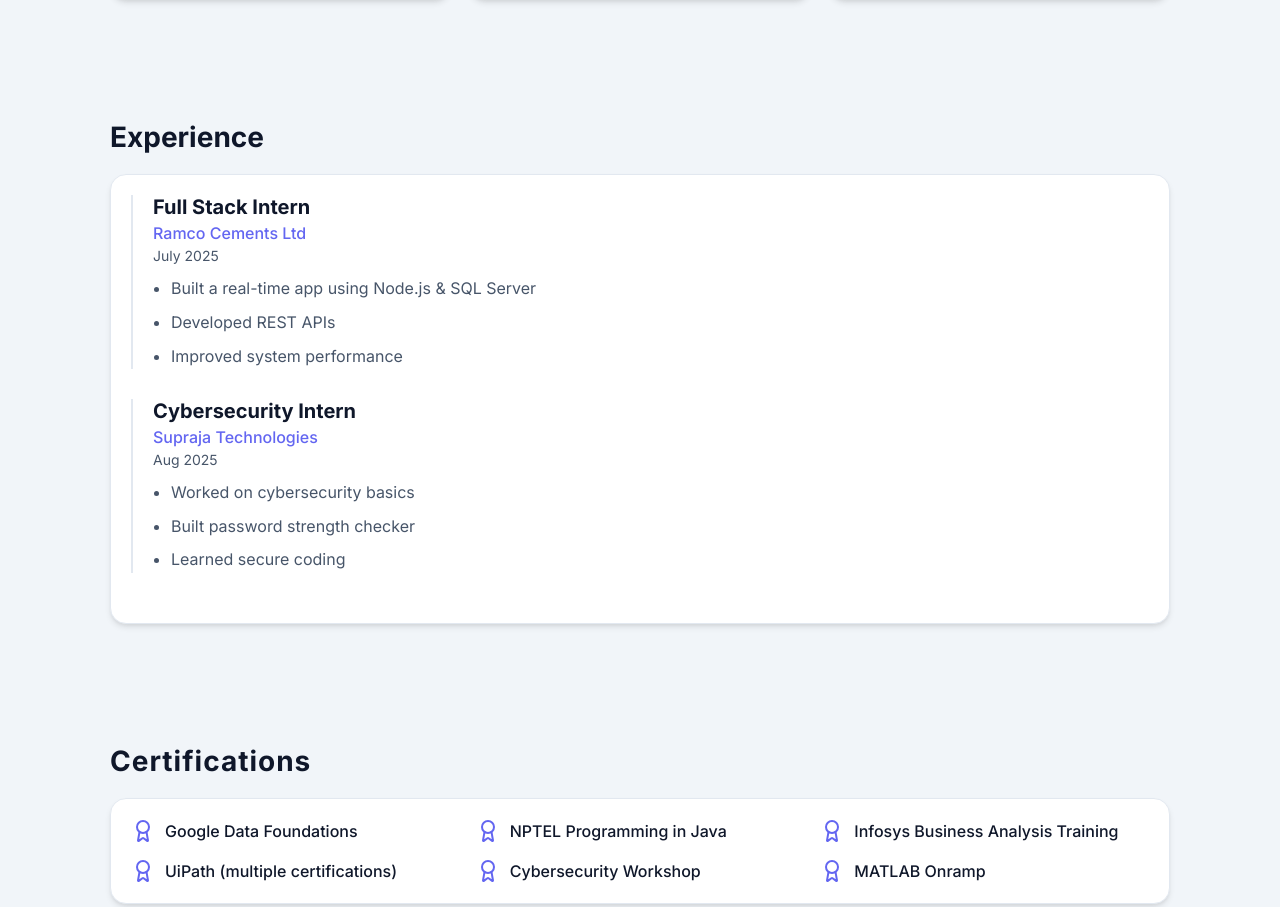
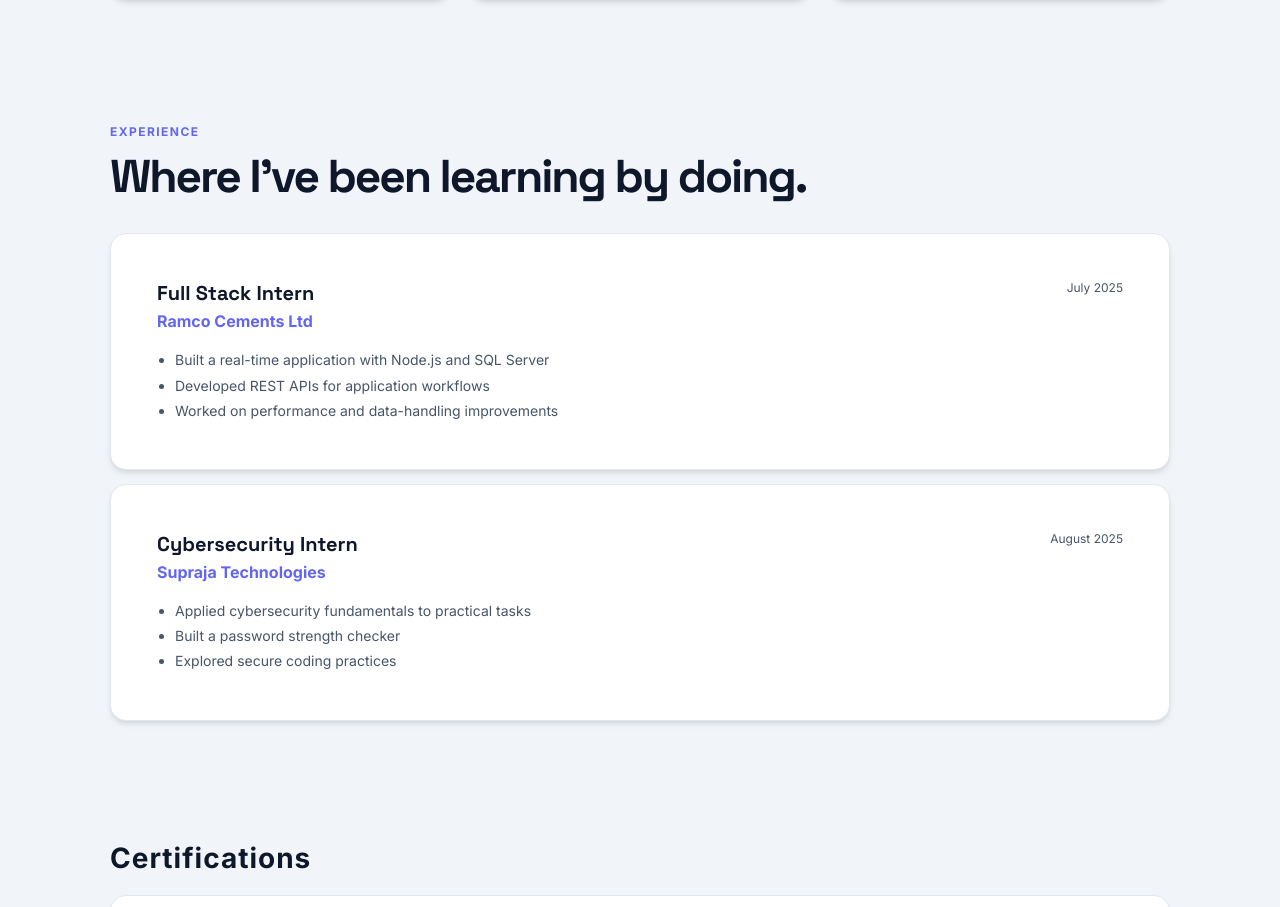
Before and after one commit to rajakaleeswaran/my-portfolio, a React (Vite) app: page / in a window 1280 px wide. Shown: the part 2339-3246 px from the top of the page. Built offline with nearby package versions, Linux system fonts and the light colour scheme.

Commit message:
Redesign experience section with recruiter-friendly timeline cards

```diff
--- a/src/components/Experience.jsx
+++ b/src/components/Experience.jsx
@@ -4,56 +4,12 @@ import SectionContainer from "./SectionContainer";
 import HoverCard from "./HoverCard";
 
 const experienceData = [
-  {
-    role: "Full Stack Intern",
-    company: "Ramco Cements Ltd",
-    date: "July 2025",
-    bullets: [
-      "Built a real-time app using Node.js & SQL Server",
-      "Developed REST APIs",
-      "Improved system performance",
-    ],
-  },
-  {
-    role: "Cybersecurity Intern",
-    company: "Supraja Technologies",
-    date: "Aug 2025",
-    bullets: [
-      "Worked on cybersecurity basics",
-      "Built password strength checker",
-      "Learned secure coding",
-    ],
-  },
+  { role: "Full Stack Intern", company: "Ramco Cements Ltd", date: "July 2025", bullets: ["Built a real-time application with Node.js and SQL Server", "Developed REST APIs for application workflows", "Worked on performance and data-handling improvements"] },
+  { role: "Cybersecurity Intern", company: "Supraja Technologies", date: "August 2025", bullets: ["Applied cybersecurity fundamentals to practical tasks", "Built a password strength checker", "Explored secure coding practices"] },
 ];
 
 const Experience = () => {
   const { colors } = useContext(ThemeContext);
-
-  return (
-    <SectionContainer>
-      <h2 style={{ color: colors.text, fontSize: "28px", marginBottom: "20px" }}>
-        Experience
-      </h2>
-
-      <HoverCard>
-        {experienceData.map((exp, index) => (
-          <div key={index} style={{ marginBottom: "30px", borderLeft: `2px solid ${colors.border}`, paddingLeft: "20px" }}>
-            <h3 style={{ color: colors.text, fontSize: "20px", marginBottom: "4px" }}>{exp.role}</h3>
-            <p style={{ color: colors.accent, fontWeight: "500", fontSize: "16px" }}>{exp.company}</p>
-            <p style={{ color: colors.textSecondary, fontSize: "14px", marginTop: "4px", marginBottom: "12px" }}>{exp.date}</p>
-
-            <ul style={{ marginTop: "10px", paddingLeft: "18px" }}>
-              {exp.bullets.map((b, i) => (
-                <li key={i} style={{ color: colors.textSecondary, marginBottom: "8px", lineHeight: "1.6" }}>
-                  {b}
-                </li>
-              ))}
-            </ul>
-          </div>
-        ))}
-      </HoverCard>
-    </SectionContainer>
-  );
+  return <SectionContainer><div className="section-heading"><span className="section-kicker">Experience</span><h2 className="section-title" style={{ color: colors.text }}>Where I’ve been learning by doing.</h2></div><div className="timeline">{experienceData.map((exp) => <HoverCard key={exp.company}><article className="experience-card"><div><h3 style={{ color: colors.text }}>{exp.role}</h3><p className="experience-company">{exp.company}</p><ul className="experience-list">{exp.bullets.map((item) => <li key={item}>{item}</li>)}</ul></div><span className="experience-date">{exp.date}</span></article></HoverCard>)}</div></SectionContainer>;
 };
-
 export default Experience;
```
